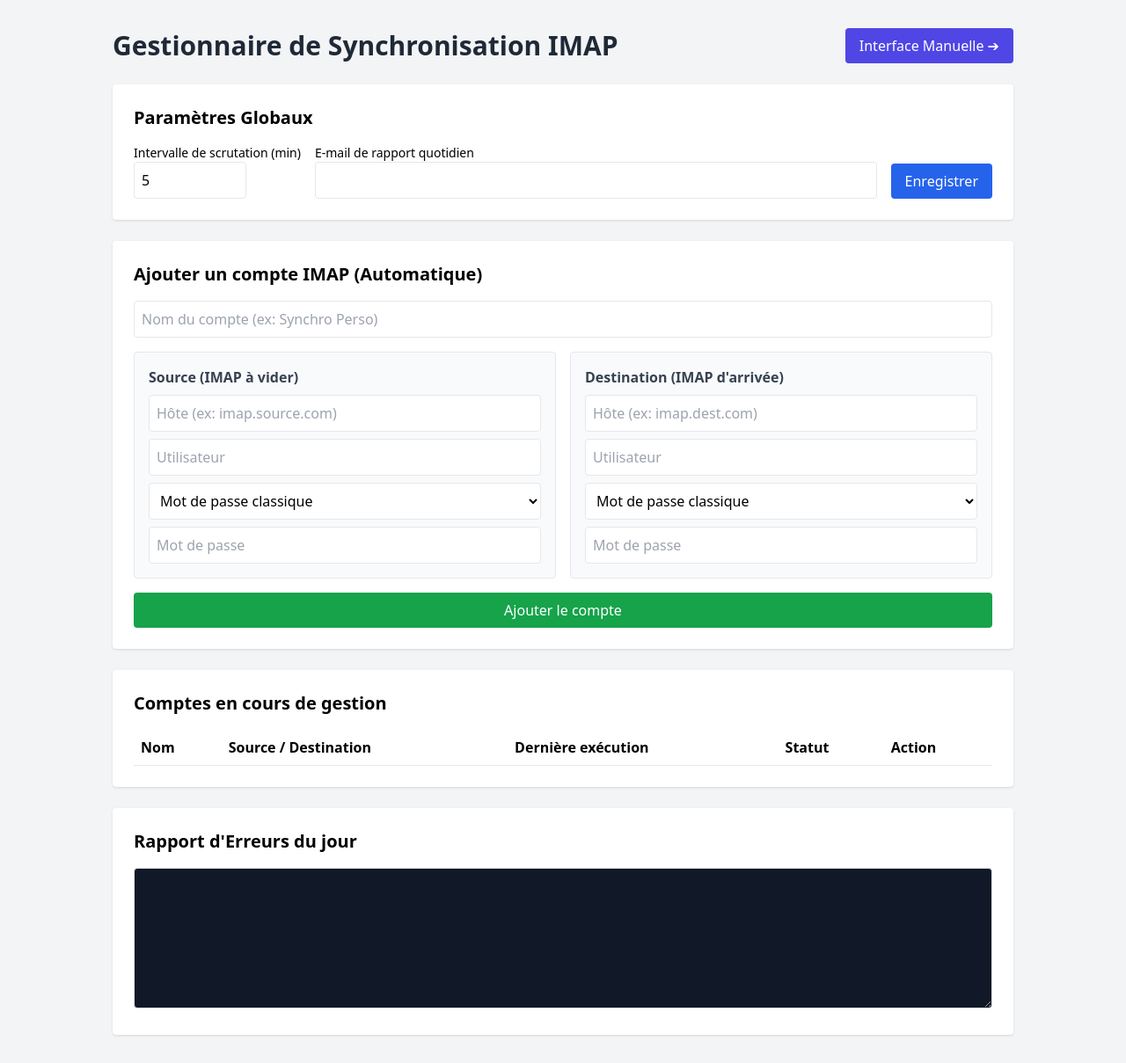
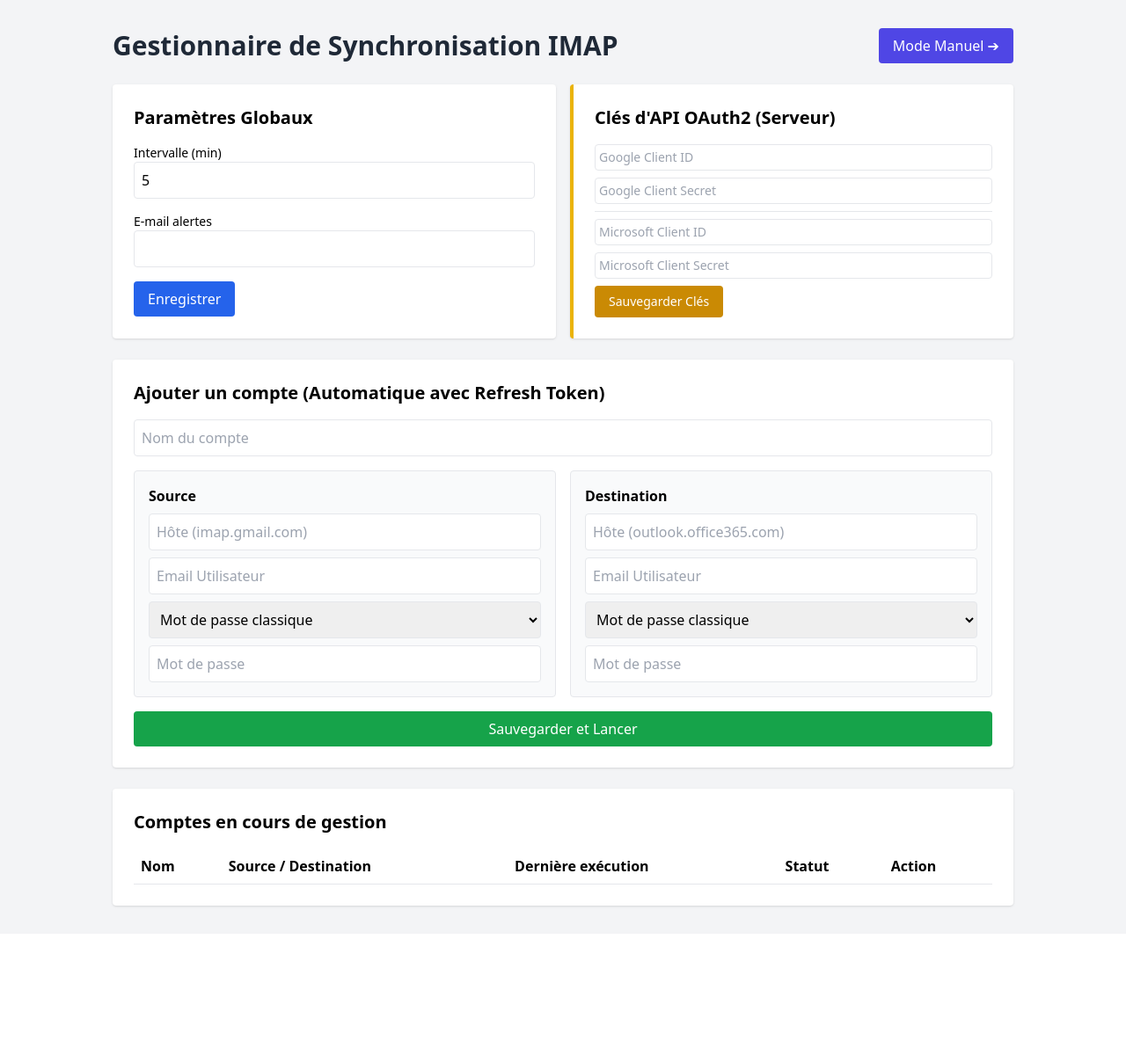
Before and after one commit to dragonal42/imapsync-manager, a FastAPI app: page / in a window 1280 px wide. Shown: the whole page at 88% size. After the commit the page ends 1034 px from the top, so only its background shows below. Run offline with FastAPI, Linux system fonts and the light colour scheme; lists and menus that the app fills with data are empty; some libraries are stand-ins or nearby versions.

Commit message:
Update index.html

```diff
--- a/templates/index.html
+++ b/templates/index.html
@@ -5,14 +5,19 @@
     <title>IMAPSync Manager</title>
     <script src="https://cdn.tailwindcss.com"></script>
     <script>
-        function toggleAuth(selectElem, passId, tokenId) {
+        function toggleAuth(selectElem, passId, tokenContainerId) {
             if (selectElem.value === 'XOAUTH2') {
                 document.getElementById(passId).style.display = 'none';
-                document.getElementById(tokenId).style.display = 'block';
+                document.getElementById(tokenContainerId).style.display = 'block';
             } else {
                 document.getElementById(passId).style.display = 'block';
-                document.getElementById(tokenId).style.display = 'none';
+                document.getElementById(tokenContainerId).style.display = 'none';
             }
+        }
+        function openOAuth(provider, targetField) {
+            let width = 500; let height = 600;
+            let left = (screen.width - width) / 2; let top = (screen.height - height) / 2;
+            window.open(`/oauth/login/${provider}?target_field=${targetField}`, 'OAuth', `width=${width},height=${height},top=${top},left=${left}`);
         }
     </script>
 </head>
@@ -20,75 +25,89 @@
     <div class="max-w-5xl mx-auto space-y-6">
         <div class="flex justify-between items-center mb-6">
             <h1 class="text-3xl font-bold text-gray-800">Gestionnaire de Synchronisation IMAP</h1>
-            <a href="/manual" class="bg-indigo-600 text-white px-4 py-2 rounded hover:bg-indigo-700 transition">
-                Interface Manuelle ➔
-            </a>
+            <a href="/manual" class="bg-indigo-600 text-white px-4 py-2 rounded hover:bg-indigo-700 transition">Mode Manuel ➔</a>
         </div>
 
+        <div class="grid grid-cols-2 gap-4">
+            <!-- Paramètres Globaux -->
             <div class="bg-white p-6 rounded shadow">
                 <h2 class="text-xl font-semibold mb-4">Paramètres Globaux</h2>
-            <form action="/settings" method="post" class="flex gap-4 items-end">
-                <div>
-                    <label class="block text-sm font-medium">Intervalle de scrutation (min)</label>
-                    <input type="number" name="poll_interval" value="{{ config.poll_interval }}" class="border p-2 rounded w-32" required>
-                </div>
-                <div class="flex-grow">
-                    <label class="block text-sm font-medium">E-mail de rapport quotidien</label>
-                    <input type="email" name="report_email" value="{{ config.report_email }}" class="border p-2 rounded w-full" required>
-                </div>
+                <form action="/settings" method="post" class="space-y-4">
+                    <div><label class="block text-sm">Intervalle (min)</label><input type="number" name="poll_interval" value="{{ config.poll_interval }}" class="border p-2 rounded w-full" required></div>
+                    <div><label class="block text-sm">E-mail alertes</label><input type="email" name="report_email" value="{{ config.report_email }}" class="border p-2 rounded w-full"></div>
                     <button type="submit" class="bg-blue-600 text-white px-4 py-2 rounded">Enregistrer</button>
                 </form>
             </div>
 
+            <!-- Config OAuth2 (Clés API) -->
+            <div class="bg-white p-6 rounded shadow border-l-4 border-yellow-500">
+                <h2 class="text-xl font-semibold mb-4">Clés d'API OAuth2 (Serveur)</h2>
+                <form action="/oauth/settings" method="post" class="space-y-2 text-sm">
+                    <input type="text" name="google_client_id" value="{{ config.oauth_apps.google_client_id }}" placeholder="Google Client ID" class="border p-1 rounded w-full">
+                    <input type="password" name="google_client_secret" value="{{ config.oauth_apps.google_client_secret }}" placeholder="Google Client Secret" class="border p-1 rounded w-full">
+                    <hr>
+                    <input type="text" name="ms_client_id" value="{{ config.oauth_apps.ms_client_id }}" placeholder="Microsoft Client ID" class="border p-1 rounded w-full">
+                    <input type="password" name="ms_client_secret" value="{{ config.oauth_apps.ms_client_secret }}" placeholder="Microsoft Client Secret" class="border p-1 rounded w-full">
+                    <button type="submit" class="bg-yellow-600 text-white px-4 py-2 rounded mt-2">Sauvegarder Clés</button>
+                </form>
+            </div>
+        </div>
+
         <div class="bg-white p-6 rounded shadow">
-            <h2 class="text-xl font-semibold mb-4">Ajouter un compte IMAP (Automatique)</h2>
+            <h2 class="text-xl font-semibold mb-4">Ajouter un compte (Automatique avec Refresh Token)</h2>
             <form action="/account/add" method="post" class="space-y-4">
-                <input type="text" name="label" placeholder="Nom du compte (ex: Synchro Perso)" class="border p-2 rounded w-full" required>
+                <input type="text" name="label" placeholder="Nom du compte" class="border p-2 rounded w-full" required>
                 <div class="grid grid-cols-2 gap-4">
+
                     <!-- Source -->
                     <div class="p-4 border rounded bg-gray-50 space-y-2">
-                        <h3 class="font-bold text-gray-700">Source (IMAP à vider)</h3>
-                        <input type="text" name="host1" placeholder="Hôte (ex: imap.source.com)" class="border p-2 rounded w-full" required>
-                        <input type="text" name="user1" placeholder="Utilisateur" class="border p-2 rounded w-full" required>
+                        <h3 class="font-bold">Source</h3>
+                        <input type="text" name="host1" placeholder="Hôte (imap.gmail.com)" class="border p-2 rounded w-full" required>
+                        <input type="text" name="user1" placeholder="Email Utilisateur" class="border p-2 rounded w-full" required>
+                        <select name="authmech1" class="border p-2 rounded w-full" onchange="toggleAuth(this, 'pass1', 'tok_box1')">
+                            <option value="PLAIN">Mot de passe classique</option><option value="XOAUTH2">OAuth2 (Gmail/Office365)</option>
+                        </select>
+                        <input type="password" name="pass1" id="pass1" placeholder="Mot de passe" class="border p-2 rounded w-full">
 
-                        <select name="authmech1" class="border p-2 rounded w-full bg-white" onchange="toggleAuth(this, 'pass1_container', 'token1_container')">
-                            <option value="PLAIN">Mot de passe classique</option>
-                            <option value="XOAUTH2">OAuth2 (XOAUTH2)</option>
-                        </select>
-
-                        <div id="pass1_container">
-                            <input type="password" name="pass1" placeholder="Mot de passe" class="border p-2 rounded w-full">
+                        <div id="tok_box1" style="display: none;" class="p-2 border border-indigo-300 bg-indigo-50 rounded">
+                            <div class="flex gap-2 mb-2">
+                                <button type="button" onclick="openOAuth('google', 'oauth2_token1')" class="bg-red-500 text-white text-xs px-2 py-1 rounded">Login Google</button>
+                                <button type="button" onclick="openOAuth('microsoft', 'oauth2_token1')" class="bg-blue-600 text-white text-xs px-2 py-1 rounded">Login Microsoft</button>
                             </div>
-                        <div id="token1_container" style="display: none;">
-                            <input type="password" name="oauth2_token1" placeholder="Jeton d'accès (Access Token)" class="border p-2 rounded w-full border-indigo-400">
+                            <input type="text" readonly name="oauth2_token1" id="oauth2_token1" placeholder="Access Token (auto)" class="border p-1 w-full text-xs mb-1">
+                            <input type="text" readonly name="refresh_oauth2_token1" id="refresh_oauth2_token1" placeholder="Refresh Token (auto)" class="border p-1 w-full text-xs mb-1">
+                            <input type="hidden" name="provider_oauth2_token1" id="provider_oauth2_token1">
                         </div>
                     </div>
 
                     <!-- Destination -->
                     <div class="p-4 border rounded bg-gray-50 space-y-2">
-                        <h3 class="font-bold text-gray-700">Destination (IMAP d'arrivée)</h3>
-                        <input type="text" name="host2" placeholder="Hôte (ex: imap.dest.com)" class="border p-2 rounded w-full" required>
-                        <input type="text" name="user2" placeholder="Utilisateur" class="border p-2 rounded w-full" required>
+                        <h3 class="font-bold">Destination</h3>
+                        <input type="text" name="host2" placeholder="Hôte (outlook.office365.com)" class="border p-2 rounded w-full" required>
+                        <input type="text" name="user2" placeholder="Email Utilisateur" class="border p-2 rounded w-full" required>
+                        <select name="authmech2" class="border p-2 rounded w-full" onchange="toggleAuth(this, 'pass2', 'tok_box2')">
+                            <option value="PLAIN">Mot de passe classique</option><option value="XOAUTH2">OAuth2 (Gmail/Office365)</option>
+                        </select>
+                        <input type="password" name="pass2" id="pass2" placeholder="Mot de passe" class="border p-2 rounded w-full">
 
-                        <select name="authmech2" class="border p-2 rounded w-full bg-white" onchange="toggleAuth(this, 'pass2_container', 'token2_container')">
-                            <option value="PLAIN">Mot de passe classique</option>
-                            <option value="XOAUTH2">OAuth2 (XOAUTH2)</option>
-                        </select>
-
-                        <div id="pass2_container">
-                            <input type="password" name="pass2" placeholder="Mot de passe" class="border p-2 rounded w-full">
+                        <div id="tok_box2" style="display: none;" class="p-2 border border-indigo-300 bg-indigo-50 rounded">
+                            <div class="flex gap-2 mb-2">
+                                <button type="button" onclick="openOAuth('google', 'oauth2_token2')" class="bg-red-500 text-white text-xs px-2 py-1 rounded">Login Google</button>
+                                <button type="button" onclick="openOAuth('microsoft', 'oauth2_token2')" class="bg-blue-600 text-white text-xs px-2 py-1 rounded">Login Microsoft</button>
                             </div>
-                        <div id="token2_container" style="display: none;">
-                            <input type="password" name="oauth2_token2" placeholder="Jeton d'accès (Access Token)" class="border p-2 rounded w-full border-indigo-400">
+                            <input type="text" readonly name="oauth2_token2" id="oauth2_token2" placeholder="Access Token (auto)" class="border p-1 w-full text-xs mb-1">
+                            <input type="text" readonly name="refresh_oauth2_token2" id="refresh_oauth2_token2" placeholder="Refresh Token (auto)" class="border p-1 w-full text-xs mb-1">
+                            <input type="hidden" name="provider_oauth2_token2" id="provider_oauth2_token2">
                         </div>
                     </div>
                 </div>
-                <button type="submit" class="bg-green-600 text-white px-4 py-2 rounded w-full">Ajouter le compte</button>
+                <button type="submit" class="bg-green-600 text-white px-4 py-2 rounded w-full">Sauvegarder et Lancer</button>
             </form>
         </div>
 
         <div class="bg-white p-6 rounded shadow">
             <h2 class="text-xl font-semibold mb-4">Comptes en cours de gestion</h2>
+            <!-- Reprendre la table existante identique au précédent index.html -->
              <table class="w-full text-left border-collapse">
                 <thead>
                     <tr class="border-b">
@@ -103,7 +122,7 @@
                     {% for acc in config.accounts %}
                     <tr class="border-b">
                         <td class="p-2 font-medium">{{ acc.label }}</td>
-                        <td class="p-2 text-sm">{{ acc.user1 }}@{{ acc.host1 }} ({{ acc.authmech1 }})<br>➔ {{ acc.user2 }}@{{ acc.host2 }} ({{ acc.authmech2 }})</td>
+                        <td class="p-2 text-sm">{{ acc.user1 }}<br>➔ {{ acc.user2 }}</td>
                         <td class="p-2 text-sm">{{ acc.last_run }}</td>
                         <td class="p-2">
                             <span class="px-2 py-1 rounded text-xs text-white
@@ -123,11 +142,6 @@
                 </tbody>
             </table>
         </div>
-
-        <div class="bg-white p-6 rounded shadow">
-            <h2 class="text-xl font-semibold mb-4">Rapport d'Erreurs du jour</h2>
-            <textarea readonly class="w-full h-40 border p-2 rounded font-mono text-sm bg-gray-900 text-red-400">{{ logs }}</textarea>
-        </div>
     </div>
 </body>
 </html>
```
Lines whose indentation alone changed are shown as unchanged.
